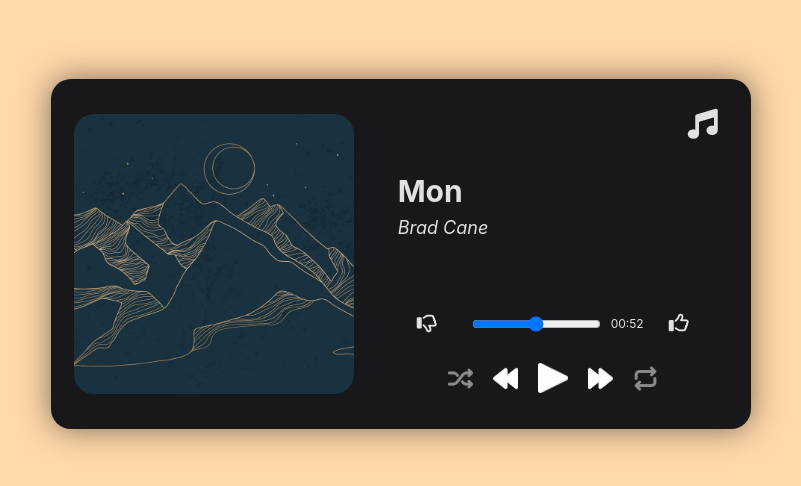
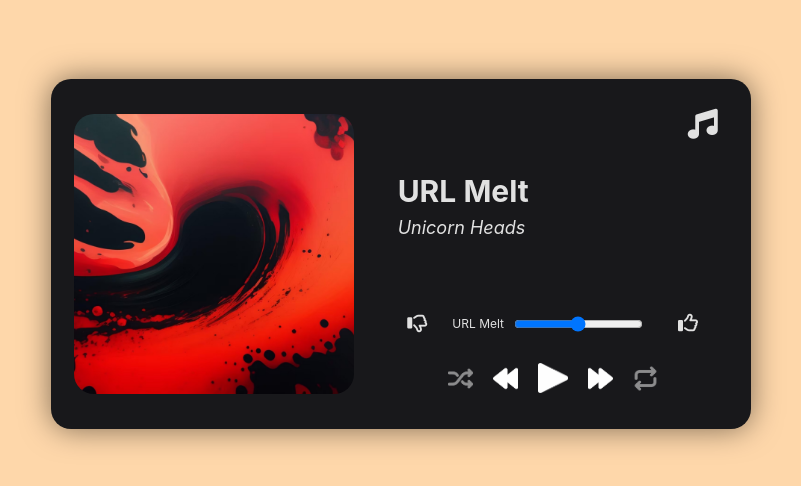
Before and after one commit to kinxori/Music-Media-Player-PRACTICE, a React (Vite) app: page / in a window 1280 px wide. Shown: the part 146-632 px from the top of the page, without its empty margins (239-1040 px from the left). Built offline with nearby package versions, Linux system fonts and the light colour scheme.

Commit message:
total time display done and working! 🤯

```diff
--- a/src/App.tsx
+++ b/src/App.tsx
@@ -1,4 +1,4 @@
-import { useEffect, useState } from "react";
+import { ReactNode, useEffect, useState } from "react";
 import img1 from "./../ASSETS/cover-imgs/cover-img-song-1.jpg";
 import img2 from "./../ASSETS/cover-imgs/cover-img-song-2.jpg";
 import img3 from "./../ASSETS/cover-imgs/cover-img-song-3.jpg";
@@ -59,23 +59,17 @@ function App() {
   const [isSuffle, setSuffle] = useState(false);
   const [isPaused, setPaused] = useState(false);
   const [isRepeat, setRepeat] = useState("1");
-  const [isSong, setSong] = useState<Song>({
+  const [isTotalTime, setTotalTime] = useState("");
+  const [isSong, setSong] = useState({
     id: "",
     song: "",
     artist: "",
-    src: HTMLAudioElement,
-    cover: HTMLPictureElement,
+    src: "",
+    cover: "",
   });
-  interface Song {
-    id: string;
-    song: string;
-    artist: string;
-    src: HTMLAudioElement;
-    cover: HTMLPictureElement;
-  }
 
   useEffect(() => {
-    setSong(data[5]);
+    setSong(data[1]);
     const defaultPlaylist = () => {
       const index = 0;
       const nextIndex = index === data.length - 1 ? 0 : index + 1;
@@ -85,13 +79,17 @@ function App() {
     };
   }, [data]);
 
-  const formatTotalTime = (duration: number) => {
-    const minutes = Math.floor(duration / 60);
-    const seconds = duration % 60;
-    return `${minutes.toString().padStart(2, "0")}:${seconds
-      .toString()
-      .padStart(2, "0")}`;
-  };
+  useEffect(() => {
+    const toAudio = new Audio(isSong.src);
+    toAudio.addEventListener("loadedmetadata", () => {
+      const minutes = Math.floor(toAudio.duration / 60);
+      const seconds = Math.floor(toAudio.duration % 60);
+      const formattedTotalTime = `${minutes
+        .toString()
+        .padStart(2, "0")}:${seconds.toString().padStart(2, "0")}`;
+      setTotalTime(formattedTotalTime);
+    });
+  }, [isSong.src]);
 
   const handleSuffle = () => {
     setSuffle(!isSuffle);
@@ -123,11 +121,9 @@ function App() {
               <i className="fa-regular fa-thumbs-down mx-[15px] text-[20px] hover:scale-105"></i>
               {/* <i class="fa-solid fa-thumbs-down"></i> */}
             </button>
-            <span className="mx-[10px] text-[12px]">{isSong.src.duration}</span>
+            <span className="mx-[10px] text-[12px]">{isSong.song}</span>
             <input type="range"></input>
-            <span className="mx-[10px] text-[12px]">
-              {formatTotalTime(isSong.src.length)}
-            </span>
+            <span className="mx-[10px] text-[12px]">{isTotalTime}</span>
             <button>
               <i className="fa-regular fa-thumbs-up mx-[15px] text-[20px] hover:scale-105"></i>
               {/* <i class="fa-solid fa-thumbs-up"></i> */}
```
